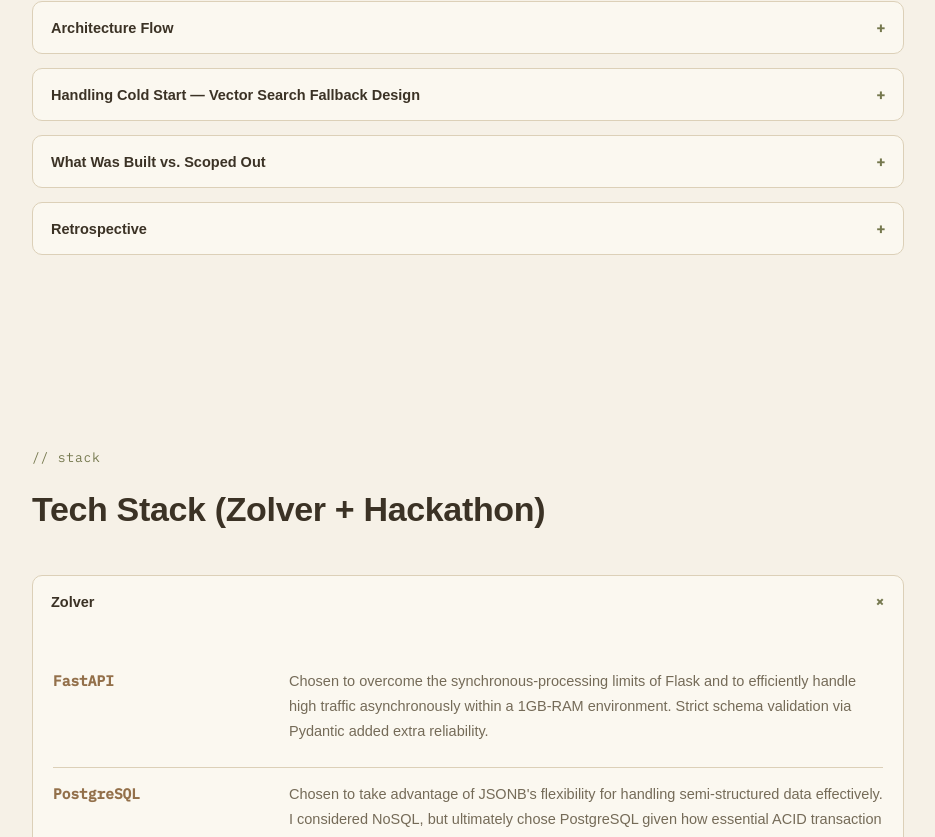
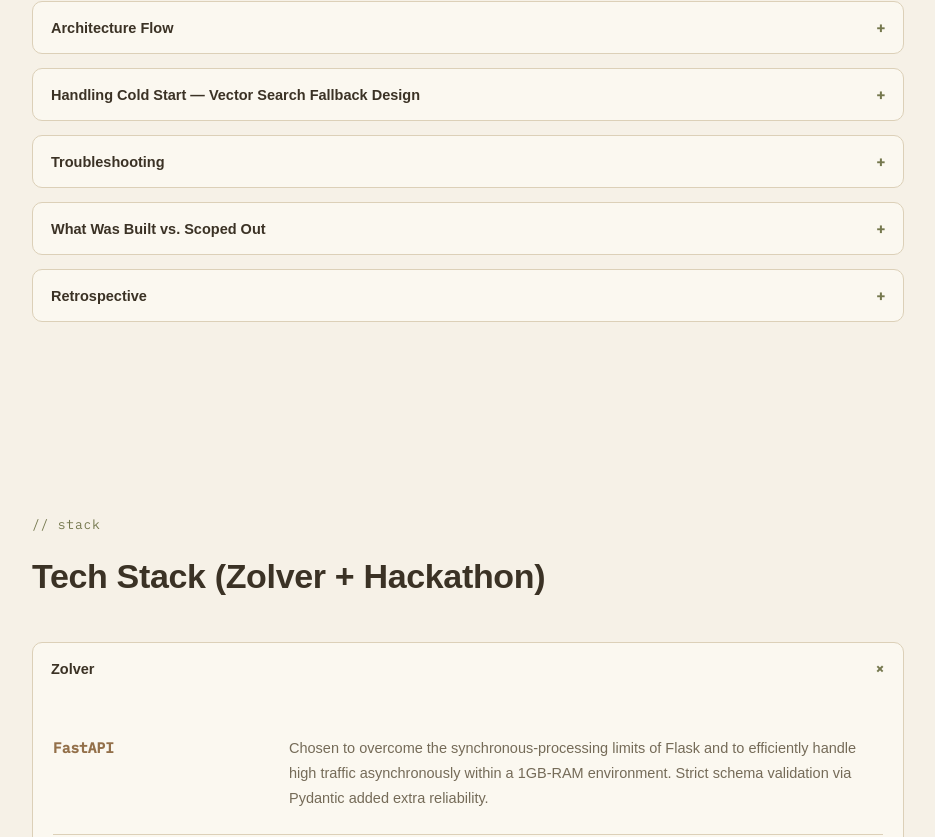
Before and after one commit to hvvrnz/hvvrnz.github.io, a React (Vite) app: page / in a window 1280 px wide. Shown: the part 11163-12000 px from the top of the page, without its empty margins (172-1107 px from the left). Built offline with nearby package versions, Linux system fonts and the light colour scheme; a web font is replaced by a local one.

Commit message:
feat: 해커톤 회고에 트러블슈팅 카테고리 추가

```diff
--- a/src/components/HackathonRetro.jsx
+++ b/src/components/HackathonRetro.jsx
@@ -19,7 +19,8 @@
 
 export default function HackathonRetro() {
   const { hackathonRetro, sectionTitles } = useContent();
-  const { overview, architecture, coldStart, scope, pointsTitle, points, images } = hackathonRetro;
+  const { overview, architecture, coldStart, scope, troubleshootingTitle, troubleshooting, pointsTitle, points, images } =
+    hackathonRetro;
 
   return (
     <section className="section" id="hackathon-retro">
@@ -91,6 +92,35 @@
             </p>
           </Collapsible>
 
+          <Collapsible title={troubleshootingTitle}>
+            <div className="ts-list">
+              {troubleshooting.map((t) => (
+                <div className="ts-item open" key={t.title}>
+                  <div className="ts-summary">
+                    <span className="ts-summary-left">
+                      {t.title}
+                      <span className="tag">{t.tag}</span>
+                    </span>
+                  </div>
+                  <div className="ts-body">
+                    <div className="ts-block problem">
+                      <span className="ts-block-label">problem</span>
+                      <span className="ts-problem-text">
+                        <Text>{t.problem}</Text>
+                      </span>
+                    </div>
+                    <div className="ts-block solution">
+                      <span className="ts-block-label">solution</span>
+                      <span className="ts-solution-text">
+                        <Text>{t.solution}</Text>
+                      </span>
+                    </div>
+                  </div>
+                </div>
+              ))}
+            </div>
+          </Collapsible>
+
           <Collapsible title={scope.title}>
             <div className="scope-grid">
               <div>
--- a/src/content.en.js
+++ b/src/content.en.js
@@ -399,6 +399,25 @@
       "Live GPS integration (currently simulated)",
     ],
   },
+  troubleshootingTitle: "Troubleshooting",
+  troubleshooting: [
+    {
+      title: "Kafka consumer couldn't read messages",
+      tag: "Kafka",
+      problem:
+        "The order-events topic existed fine, and GetOffsetShell confirmed 10 messages were actually sitting in the partition. But neither the Python KafkaConsumer nor kafka-console-consumer could read them, and consumer-group describe kept failing with TimeoutException / FIND_COORDINATOR errors. The container logs showed Kafka's internal __consumer_offsets topic failing to create hundreds of times a second with INVALID_REPLICATION_FACTOR. This project ran KRaft mode with a single broker, but Kafka's default requires that internal topic to be created with 3 replicas — physically impossible with one broker. The real problem wasn't order-events or the messages at all; it was that the internal system topic Consumer Group functionality depends on could never be created due to the broker count.",
+      solution:
+        "Added KAFKA_OFFSETS_TOPIC_REPLICATION_FACTOR: 1 to docker-compose.yml so __consumer_offsets would be created with a single replica from the start, then recreated the containers. I could have worked around it by manually creating the topic, but since that would recur every time containers were rebuilt, I fixed the config file itself instead. Also added volume mounts for kafka-data/redis-data so data would survive container recreation. After rebuilding, resending a dummy order confirmed the Python KafkaConsumer was reading messages normally.",
+    },
+    {
+      title: "Kafka container stuck in a restart loop (Cluster ID error)",
+      tag: "Kafka",
+      problem:
+        "The ygy-kafka container kept showing Restarting(1) instead of Up (Redis was fine). The cause was that CLUSTER_ID in docker-compose.yml had been set to an arbitrary string (ygyteam07kraftclusterid). KRaft's Cluster ID has to be an exact 22-character Base64 encoding of 16 bytes — the format mismatch made the container fail validation immediately on startup and crash-loop.",
+      solution:
+        "Generated a valid 22-character Cluster ID with kafka-storage random-uuid, replaced the CLUSTER_ID value in docker-compose.yml, cleaned up the failed containers and volumes, and restarted. To prevent a repeat, I decided to never hand-write a Cluster ID again — always generate it with kafka-storage random-uuid.",
+    },
+  ],
   pointsTitle: "Retrospective",
   points: [
     {
--- a/src/content.ko.js
+++ b/src/content.ko.js
@@ -398,6 +398,25 @@
       "실시간 GPS 연동 (현재는 시뮬레이션)",
     ],
   },
+  troubleshootingTitle: "트러블슈팅",
+  troubleshooting: [
+    {
+      title: "Kafka Consumer가 메시지를 못 읽는 문제",
+      tag: "Kafka",
+      problem:
+        "order-events 토픽은 정상 존재했고, GetOffsetShell로 확인하면 파티션에 메시지 10건이 실제로 쌓여 있었습니다. 그런데 Python KafkaConsumer도, kafka-console-consumer도 메시지를 못 읽었고, consumer-group describe 명령은 TimeoutException·FIND_COORDINATOR 에러로 계속 실패했습니다. 컨테이너 로그를 보니 Kafka 내부 시스템 토픽인 __consumer_offsets가 INVALID_REPLICATION_FACTOR로 초당 수백 번 생성 실패를 반복하고 있었습니다. 이 프로젝트는 KRaft 모드로 브로커 1대만 띄운 구성인데, Kafka 기본값은 이 내부 토픽을 복제본 3개로 만들도록 되어 있어 물리적으로 생성이 불가능했던 것입니다. 즉 문제는 order-events나 메시지 자체가 아니라, Consumer Group 기능이 의존하는 내부 시스템 토픽이 브로커 개수 부족으로 아예 만들어지지 못한 것이었습니다.",
+      solution:
+        "docker-compose.yml에 KAFKA_OFFSETS_TOPIC_REPLICATION_FACTOR: 1을 추가해 __consumer_offsets가 처음부터 복제본 1개로 생성되도록 수정하고 컨테이너를 재생성했습니다. 즉시 명령으로 토픽만 수동 생성해 우회할 수도 있었지만, 컨테이너를 다시 만들 때마다 문제가 재발하므로 설정 파일 자체를 고치는 쪽을 택했습니다. 컨테이너가 지워져도 데이터가 남도록 kafka-data/redis-data 볼륨 마운트도 같이 추가했고, 재생성 후 더미 주문을 다시 보내 Python KafkaConsumer가 정상적으로 메시지를 수신하는 것을 확인했습니다.",
+    },
+    {
+      title: "Kafka 컨테이너 재시작 반복 (Cluster ID 오류)",
+      tag: "Kafka",
+      problem:
+        "ygy-kafka 컨테이너 상태가 Up이 아니라 Restarting(1)을 계속 반복했습니다 (Redis는 정상). 원인은 docker-compose.yml의 CLUSTER_ID를 임의 문자열(ygyteam07kraftclusterid)로 직접 지정했기 때문이었습니다. KRaft의 Cluster ID는 16바이트를 Base64로 인코딩한 정확히 22자짜리 형식이어야 하는데, 형식이 맞지 않아 컨테이너가 시작 직후 검증에 실패하며 크래시 루프에 빠졌습니다.",
+      solution:
+        "kafka-storage random-uuid 명령으로 유효한 22자 Cluster ID를 새로 생성해 docker-compose.yml의 CLUSTER_ID 값을 교체하고, 기존 실패 컨테이너와 볼륨을 정리한 뒤 재시작했습니다. 재발 방지 차원에서, 이후로는 Cluster ID를 임의로 지어내지 않고 항상 kafka-storage random-uuid로 생성한 값만 쓰기로 정했습니다.",
+    },
+  ],
   pointsTitle: "회고",
   points: [
     {
```
